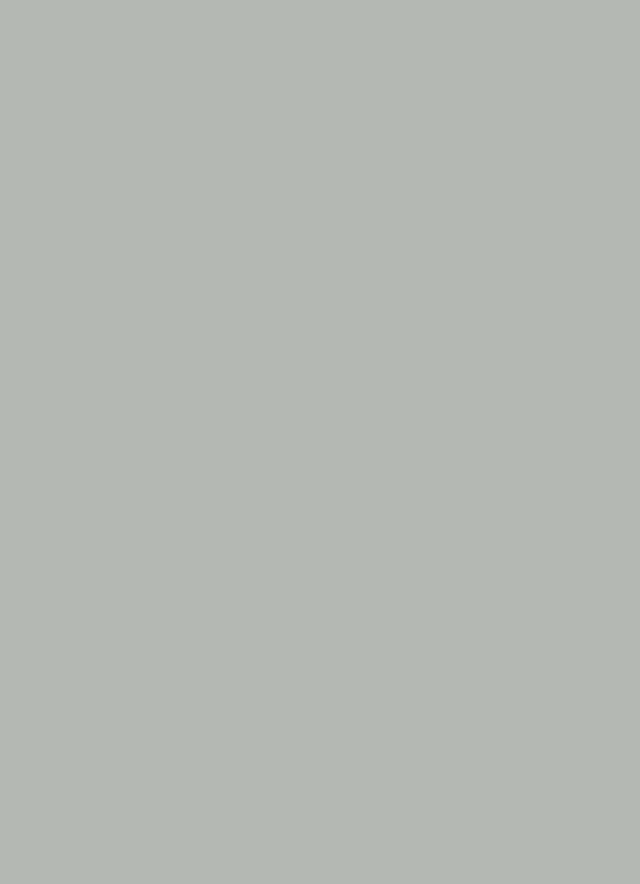
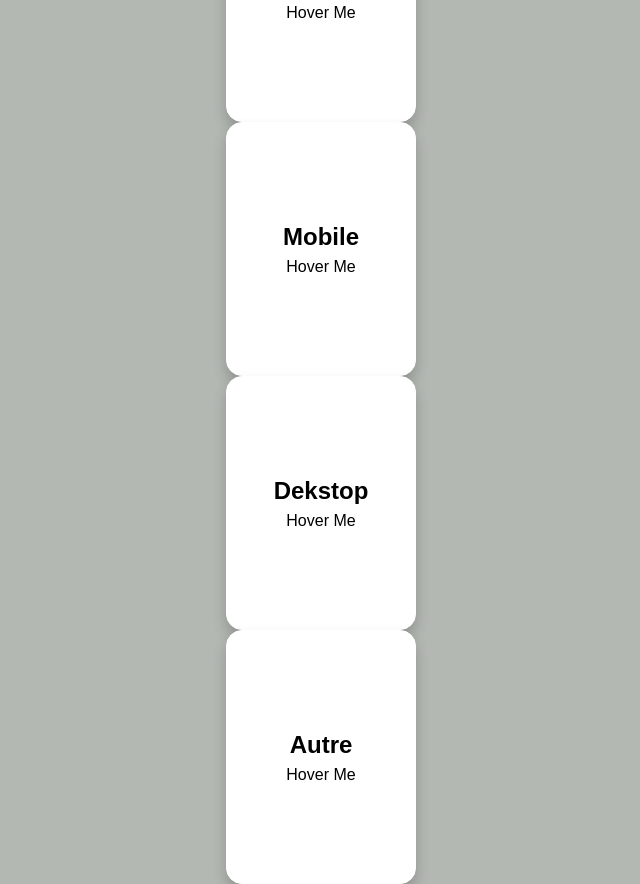
Before and after one commit to Bastien-DA/Portfolio, a React (Vite) app: page / in a window 1280 px wide. Shown: the part 1780-2664 px from the top of the page, without its empty margins (319-959 px from the left). Before the commit the page ends 1600 px from the top, so only its background shows below. Built offline with nearby package versions, Linux system fonts and the light colour scheme.

Commit message:
add flip card

```diff
--- /dev/null
+++ b/src/components/FlipCard.css
@@ -0,0 +1,50 @@
+.flip-card {
+    background-color: transparent;
+    width: 190px;
+    height: 254px;
+    perspective: 1000px;
+    font-family: sans-serif;
+}
+
+.title {
+    font-size: 1.5em;
+    font-weight: 900;
+    text-align: center;
+    margin: 0;
+}
+
+.flip-card-inner {
+    position: relative;
+    width: 100%;
+    height: 100%;
+    text-align: center;
+    transition: transform 0.8s;
+    transform-style: preserve-3d;
+}
+
+.flip-card:hover .flip-card-inner {
+    transform: rotateY(180deg);
+}
+
+.flip-card-front, .flip-card-back {
+    box-shadow: 0 8px 14px 0 rgba(0,0,0,0.2);
+    position: absolute;
+    display: flex;
+    flex-direction: column;
+    justify-content: center;
+    width: 100%;
+    height: 100%;
+    -webkit-backface-visibility: hidden;
+    backface-visibility: hidden;
+    border: 1px solid #ffffff;
+    border-radius: 1rem;
+}
+
+.flip-card-front {
+    background: white;
+}
+
+.flip-card-back {
+    background: white;
+    transform: rotateY(180deg);
+}
--- /dev/null
+++ b/src/components/FlipCard.tsx
@@ -0,0 +1,23 @@
+import "./FlipCard.css";
+
+interface FlipCardProps {
+    speciality: string;
+    competences: string;
+}
+
+export function FlipCard({ speciality, competences }: FlipCardProps) {
+    return (
+        <div className="flip-card">
+            <div className="flip-card-inner">
+                <div className="flip-card-front">
+                    <p className="title">{speciality}</p>
+                    <p>Hover Me</p>
+                </div>
+                <div className="flip-card-back">
+                    <p className="title">Compétences</p>
+                    <p>{competences}</p>
+                </div>
+            </div>
+        </div>
+    );
+}
--- a/src/pages/Home.css
+++ b/src/pages/Home.css
@@ -97,8 +97,7 @@ body {
     flex-direction: row;
     align-items: center;
     justify-content: space-between;
-    height: 100vh;
-    padding: 0 20px;
+    height: 106vh;
     background: #f3e8eeff;
 }
 
@@ -132,3 +131,11 @@ body {
     font-size: 20px;
     color: #343A40;
 }
+
+.hardskills {
+    display: flex;
+    flex-direction: row;
+    justify-content: center;
+    align-items: center;
+    height: 100vh;
+}
--- a/src/pages/Home.tsx
+++ b/src/pages/Home.tsx
@@ -1,5 +1,6 @@
 import './Home.css'
 import { NavBar } from '../components/NavBar.tsx'
+import { FlipCard } from '../components/FlipCard.tsx'
 import { useNavigate } from "react-router-dom";
 
 function Home() {
@@ -43,7 +44,10 @@ function Home() {
                 </section>
             </div>
             <div className="Hardskills">
-
+                <FlipCard speciality="Web" competences="HTML, CSS, JavaScript, React, NextJS, Golang, PHP, Python (Django, FastApi)"/>
+                <FlipCard speciality="Mobile" competences="Flutter"/>
+                <FlipCard speciality="Dekstop" competences="C#, Java, Python"/>
+                <FlipCard speciality={"Autre"} competences={"Git, Docker, SQL, Mongo"}/>
             </div>
         </main>
     )
```
